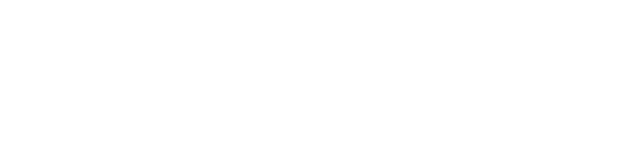
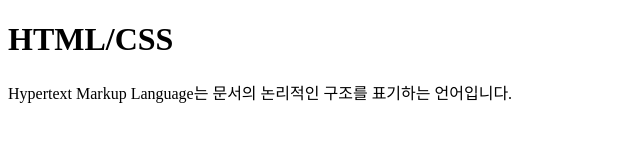
Before and after one commit to RoriaK/TIL, a plain HTML site: page html_practice/test.html in a window 1280 px wide. Shown: the whole page, without its empty margins (0-640 px from the left). Drawn offline with Linux system fonts and the light colour scheme.

Commit message:
add index.html

```diff
--- a/html_practice/test.html
+++ b/html_practice/test.html
@@ -6,6 +6,7 @@
     <title>Document</title>
 </head>
 <body>
-
+    <h1>HTML/CSS</h1>
+    <p>Hypertext Markup Language는 문서의 논리적인 구조를 표기하는 언어입니다.</p>
 </body>
 </html>
```
Also changed, not shown: index.html (added).
